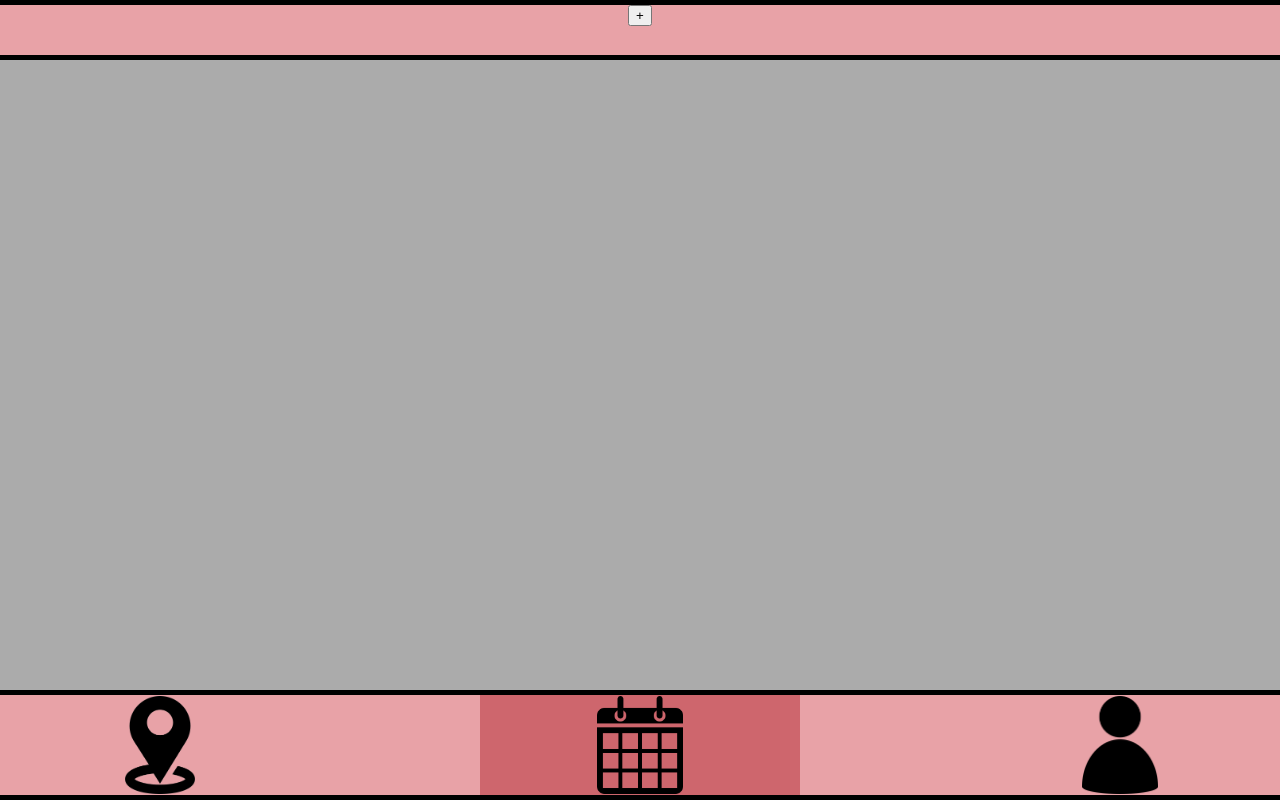
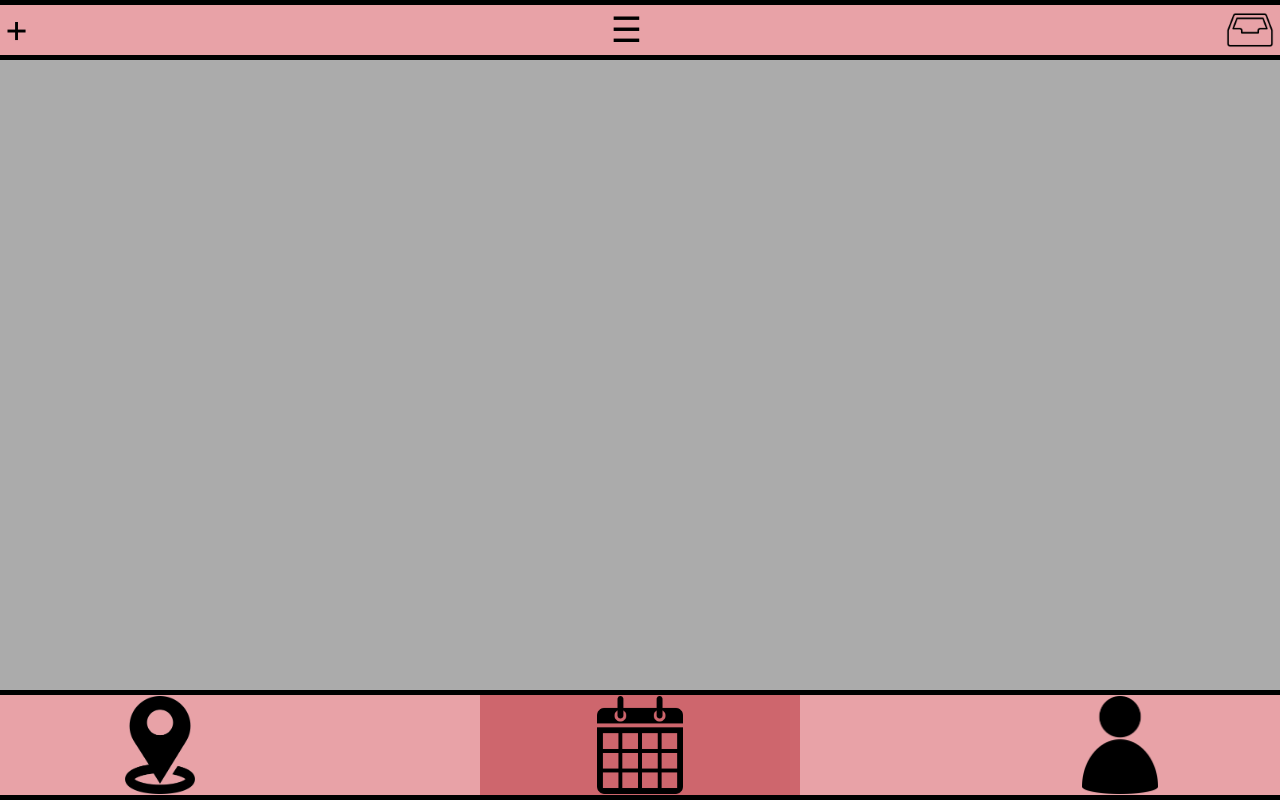
Before and after one commit to dMahan1/Odyssey-Project, a plain HTML site: page src/templates/Calendar.html in a window 1280 px wide. Drawn offline with Linux system fonts and the light colour scheme.

Commit message:
Fixed up topbar for the calendar page and added in change mode and inbox buttons

```diff
--- a/src/static/Pages.css
+++ b/src/static/Pages.css
@@ -62,7 +62,36 @@ body {
     border: none;
 }
 
-/* Calender css */
+/* Calendar page specific */
+#top_bar {
+    width: 100%;
+    height: 100px;
+    background-color: #E8A2A7;
+    border-block: thick solid black;
+    display: flex;
+    justify-content: space-between;
+
+}
+
+#event_button, #change_mode_button {
+    font-size: 35px;
+    font-family: Rockwell, monaco, monospace;
+    background-color: #E8A2A7;
+    cursor: pointer;
+    border: none;
+}
+
+#Inbox_icon {
+    width: auto;
+    max-height: 100%
+}
+
+#inbox_button {
+    border: none;
+    cursor: pointer;
+    max-height:  100px;
+    background-color: #E8A2A7;
+}
 
 #popup_background{
     display: none;
@@ -91,13 +120,6 @@ body {
     border: none;
     cursor: pointer;
     z-index: 2;
-}
-
-#top_bar {
-    width: 100%;
-    height: 100px;
-    background-color: #E8A2A7;
-    border-block: thick solid black;
 }
 
 #popup_bar {
--- a/src/templates/Calendar.html
+++ b/src/templates/Calendar.html
@@ -15,6 +15,10 @@
 
     <div id = "top_bar">
         <button id="event_button">+</button>
+        <button id="change_mode_button"> &#9776 </button>
+        <button id="inbox_button">
+            <img class="Inbox" src="../../images/Inbox_icon.png" id="Inbox_icon" alt="Inbox icon">
+        </button>
     </div>
 
     <div id="popup_background">
```
Also changed, not shown: images/Inbox_icon.png (added).
